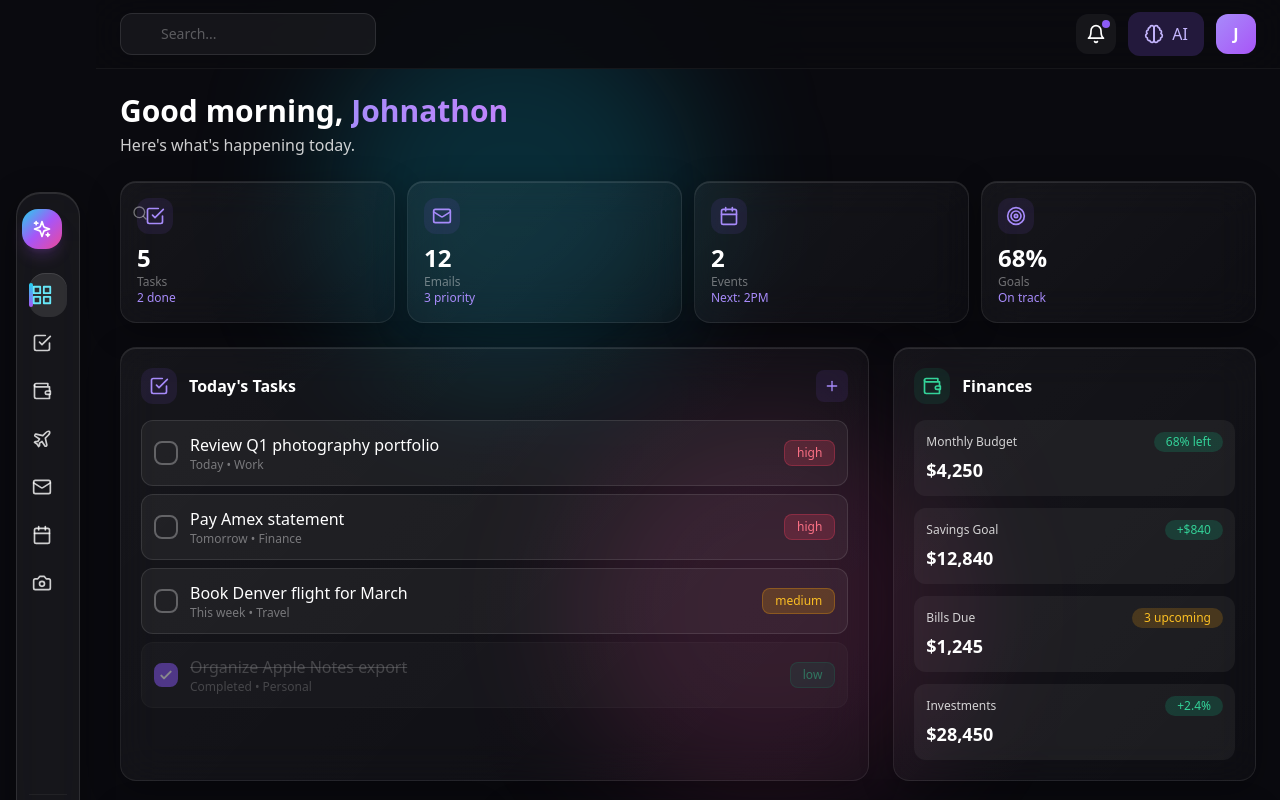
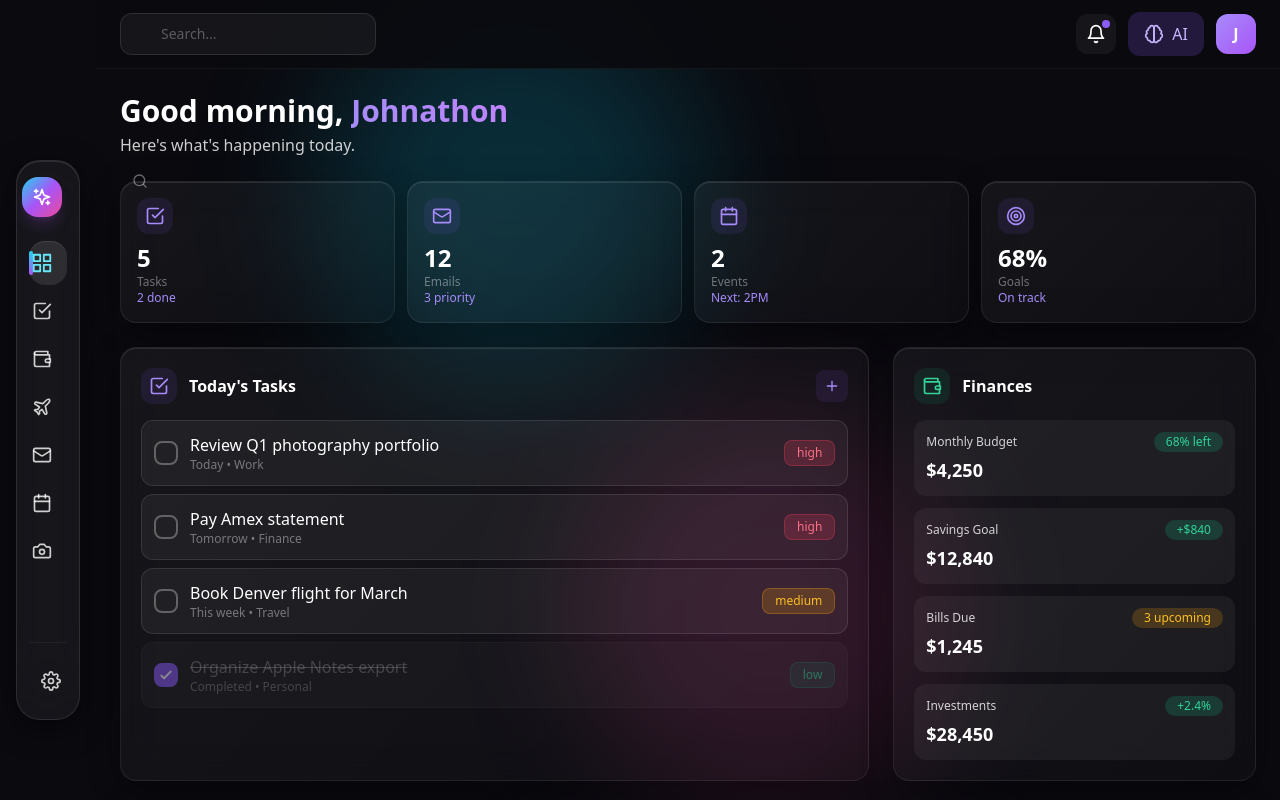
Before and after one commit to JM7876/Life-os, a Next.js app in the folder life-os/: page / in a window 1280 px wide. Shown: the top 800 px of the page. Built offline with nearby package versions, Linux system fonts and the light colour scheme.

Commit message:
Fix sidebar alignment

```diff
--- a/life-os/src/app/page.tsx
+++ b/life-os/src/app/page.tsx
@@ -123,14 +123,14 @@ export default function LifeOS() {
       {/* Sidebar */}
       {/* Floating Glass Sidebar */}
 <aside
-  className={`fixed left-4 top-48 z-50 transition-all duration-500 ease-out ${
+  className={`fixed left-4 top-40 z-50 transition-all duration-500 ease-out ${
     sidebarOpen ? 'w-56' : 'w-16'
   }`}
   onMouseEnter={() => setSidebarOpen(true)}
   onMouseLeave={() => setSidebarOpen(false)}
 >
   <div className={`
-    min-h-[680px] py-4 px-3 flex flex-col
+    min-h-[560px] py-4 px-3 flex flex-col
     bg-white/5 backdrop-blur-2xl border border-white/10 rounded-3xl
     shadow-[0_8px_32px_rgba(0,0,0,0.4),inset_0_1px_0_rgba(255,255,255,0.1)]
     transition-all duration-500 ease-out
@@ -191,7 +191,7 @@ export default function LifeOS() {
             </button>
 
             <div className="hidden md:block relative">
-              <div className="absolute left-3 top-48 text-white/40"><Icons.Search /></div>
+              <div className="absolute left-3 top-40 text-white/40"><Icons.Search /></div>
               <input type="text" placeholder="Search..." className="w-64 bg-white/5 border border-white/10 rounded-xl pl-10 pr-4 py-2.5 text-sm placeholder:text-white/30 focus:outline-none focus:border-violet-500/50" />
             </div>
 
```
